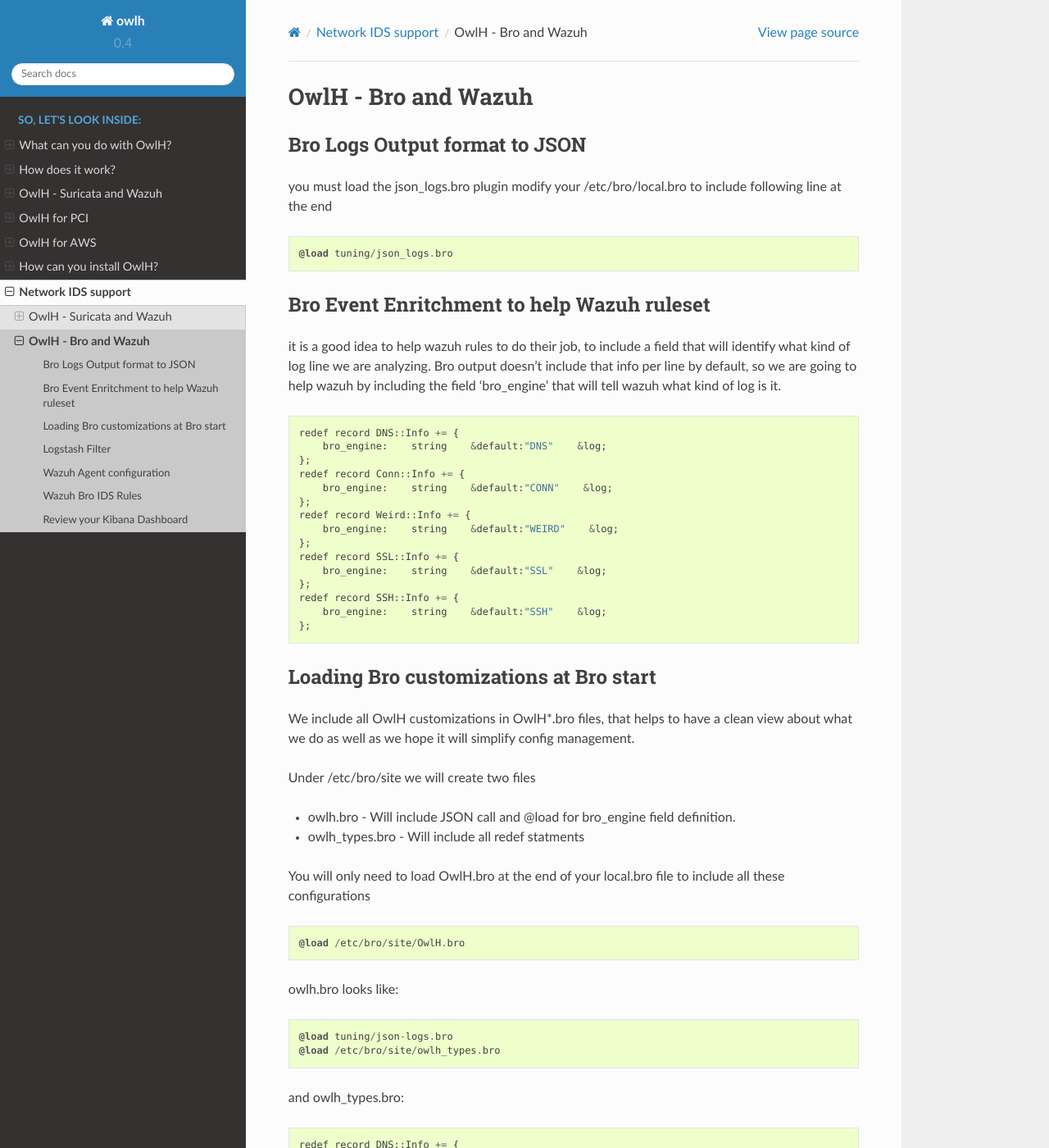
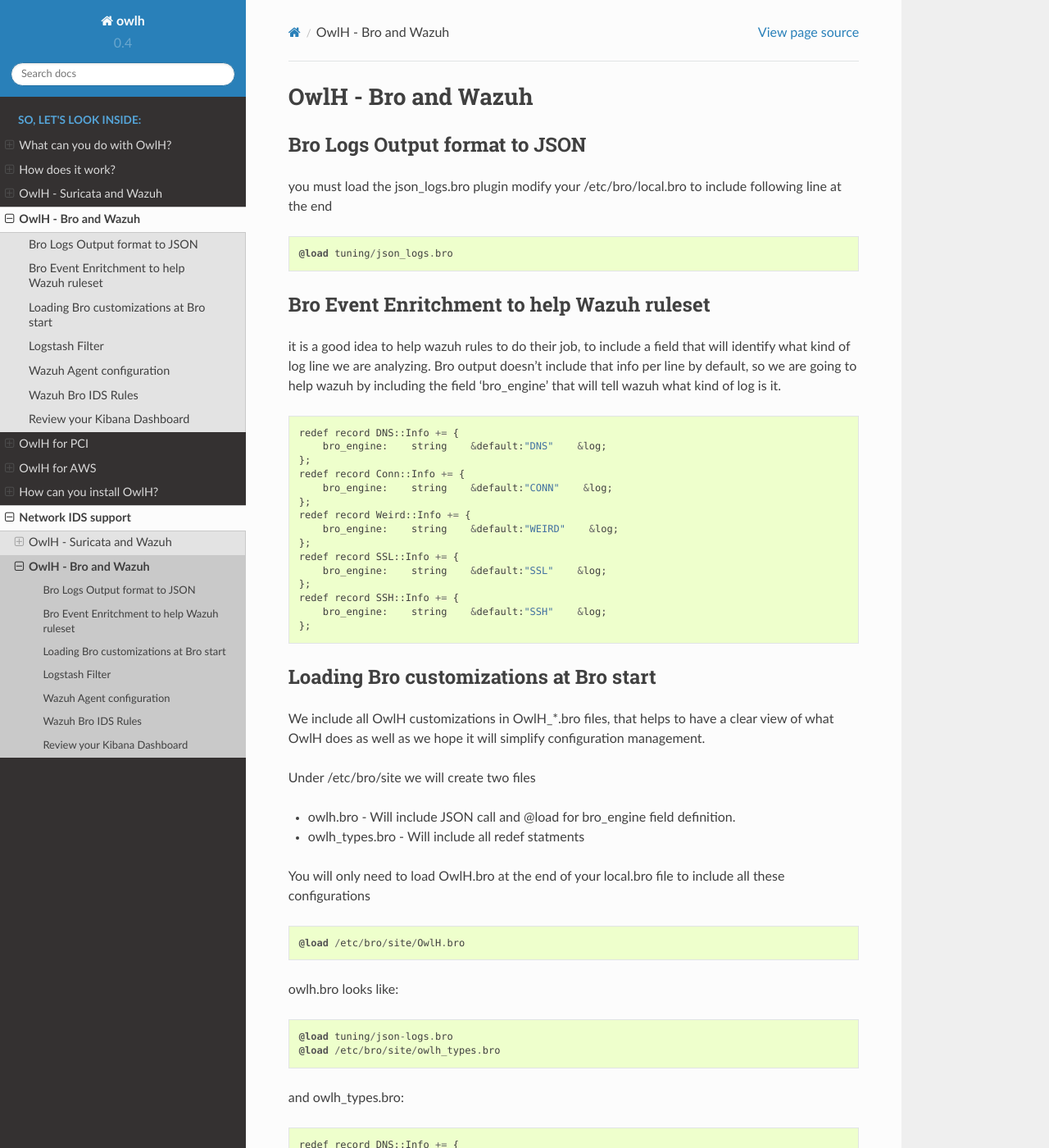
Before and after one commit to austinsonger/documentation, a Sphinx documentation site: the page built from source/main/OwlHBro.rst, in a window 1280 px wide and 1400 px high. Shown: the whole window at 82% size. Built offline with Sphinx 7.4.7 and the Read the Docs theme 2.0.0, drawn with Linux system fonts in a browser that asks for light colours.

Commit message:
-- v0.4  --

```diff
--- a/source/index.rst
+++ b/source/index.rst
@@ -21,6 +21,7 @@
    main/OwlHWhat
    main/OwlHatwork
    main/OwlHWazuh
+   main/OwlHBro
    main/OwlHPCI
    main/OwlHAWS
    main/OwlHHow
--- a/source/main/OwlHBro.rst
+++ b/source/main/OwlHBro.rst
@@ -37,7 +37,7 @@
 Loading Bro customizations at Bro start
 ---------------------------------------
 
-We include all OwlH customizations in OwlH*.bro files, that helps to have a clean view about what we do as well as we hope it will simplify config management.
+We include all OwlH customizations in OwlH_*.bro files, that helps to have a clear view of what OwlH does as well as we hope it will simplify configuration management.
 
 Under /etc/bro/site we will create two files
 
```
Also changed, not shown: 11 other files.
